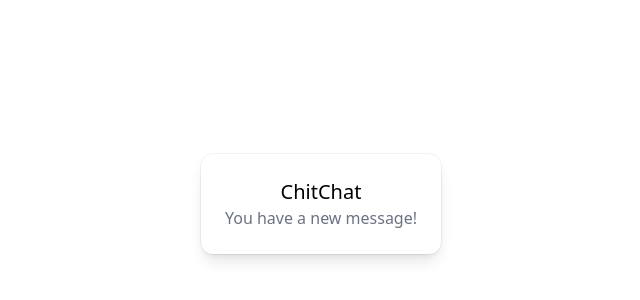
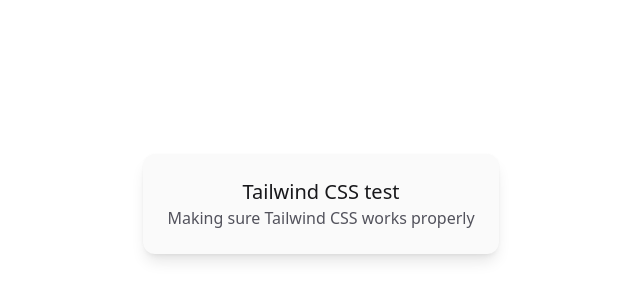
Before and after one commit to OleKodehode/portfolio-react-project, a React (Vite) app: page / in a window 1280 px wide. Shown: the part 196-496 px from the top of the page, without its empty margins (319-959 px from the left). Built offline with nearby package versions, Linux system fonts and the light colour scheme.

Commit message:
Palette comment

```diff
--- a/src/App.tsx
+++ b/src/App.tsx
@@ -50,18 +50,41 @@
 Project Image
 H2 Project Title
 P Project details
+
+Palette forslag fra LLM basert på figma;
+(Dark Mode)
+BG Primary: zinc-900 (main/section)
+BG Secondary: zinc-800 (Cards, navbar?)
+Text Primary: zinc-200 (heading, body text)
+Text Secondary: zinc-400 (subtitles, metadata)
+Borders/dividers: zinc-700
+Accent Primary: purple-500 (links, buttons, highlights)
+Accent Hover/dark: purple-700 (hover, icons)
+Success: green-400 (om nødvendig)
+Error: red-400 (om nødvendig)
+
+(Light Mode)
+BG Primary: zinc-50 (main/section)
+BG Secondary: zinc-100 (Cards, navbar?)
+Text Primary: zinc-900 (heading, body text)
+Text Secondary: zinc-600 (subtitles, metadata)
+Borders/dividers: zinc-300
+Accent Primary: purple-700 (links, buttons, highlights)
+Accent Hover/dark: purple-500 (hover, icons)
+Success: green-600 (om nødvendig)
+Error: red-600 (om nødvendig)
 */
 
 function App() {
   return (
     <>
-      <div className="mx-auto flex max-w-sm items-center gap-x-4 rounded-xl bg-white p-6 shadow-lg outline outline-black/5 dark:bg-slate-800 dark:shadow-none dark:-outline-offset-1 dark:outline-white/10">
+      <div className="mx-auto flex max-w-sm items-center gap-x-4 rounded-xl bg-zinc-50 p-6 shadow-lg outline outline-zinc-300/5 dark:bg-zinc-900 dark:shadow-none dark:-outline-offset-1 dark:outline-purple-500/10">
         <div>
-          <div className="text-xl font-medium text-black dark:text-white">
-            ChitChat
+          <div className="text-xl font-medium text-zinc-900 dark:text-zinc-200">
+            Tailwind CSS test
           </div>
-          <p className="text-gray-500 dark:text-gray-400">
-            You have a new message!
+          <p className="text-zinc-600 dark:text-zinc-400">
+            Making sure Tailwind CSS works properly
           </p>
         </div>
       </div>
```
